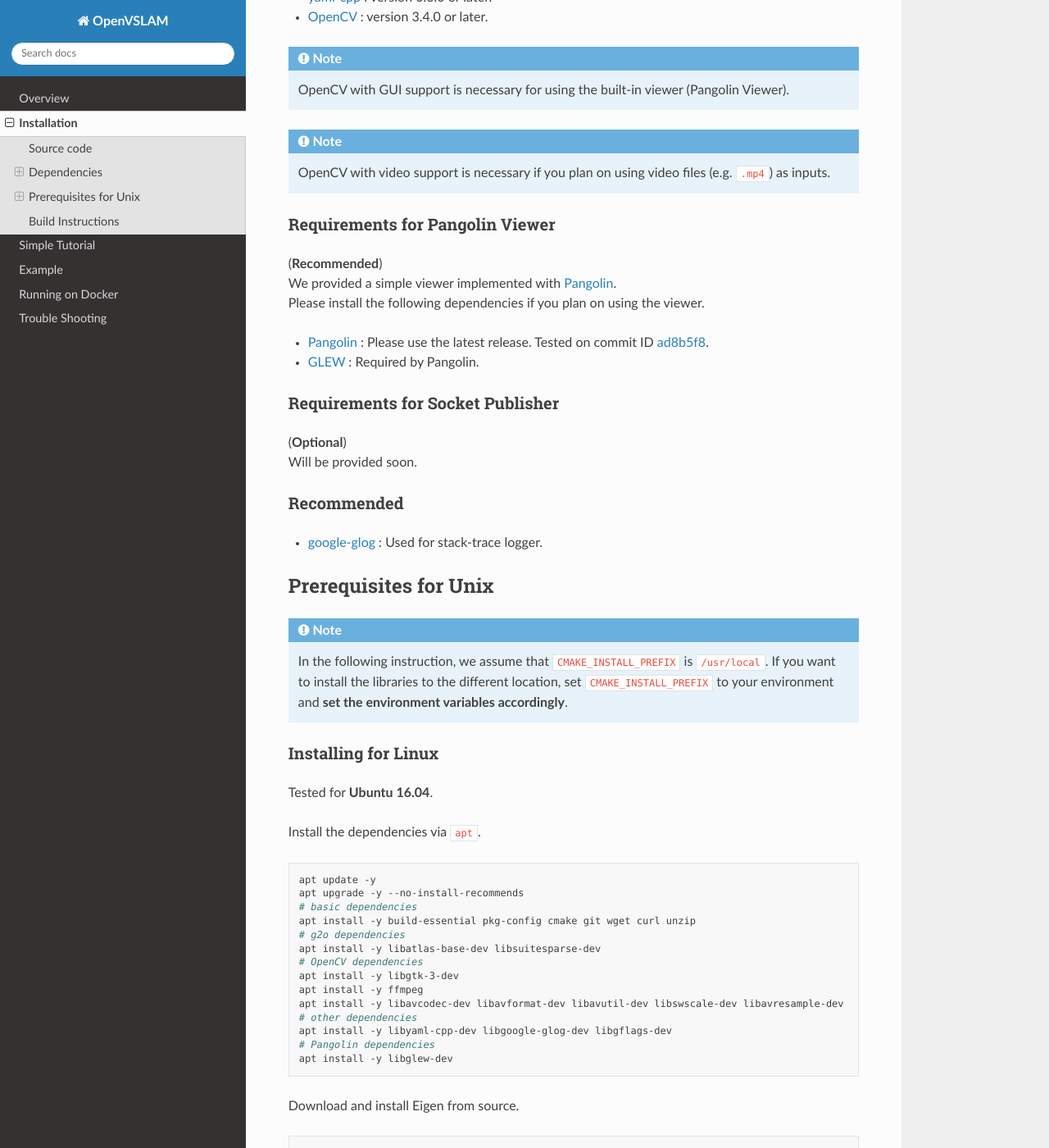
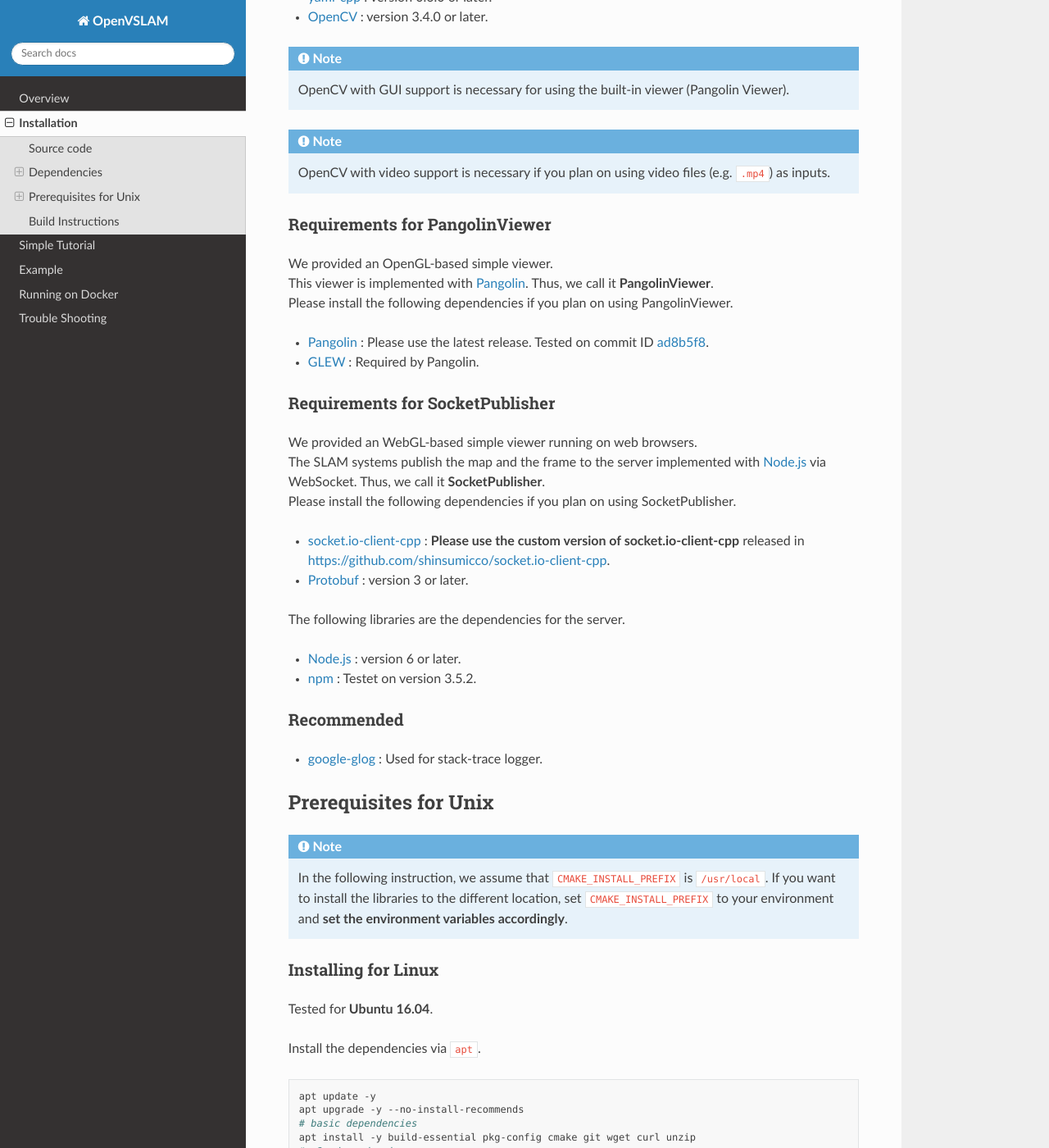
Before and after one commit to xdspacelab/openvslam, a Sphinx documentation site: the page built from docs/installation.rst, in a window 1280 px wide and 1400 px high, scrolled down 817 px. Shown: the whole window at 82% size. Built offline with Sphinx 7.4.7 and the Read the Docs theme 2.0.0, drawn with Linux system fonts in a browser that asks for light colours.

Commit message:
Add a description for the dependencies of SocketPublisher

```diff
--- a/docs/installation.rst
+++ b/docs/installation.rst
@@ -55,22 +55,33 @@
 
     OpenCV with video support is necessary if you plan on using video files (e.g. ``.mp4``) as inputs.
 
-Requirements for Pangolin Viewer
+Requirements for PangolinViewer
 ^^^^^^^^^^^^^^^^^^^^^^^^^^^^^^^^
 
-| (**Recommended**)
-| We provided a simple viewer implemented with `Pangolin <https://github.com/stevenlovegrove/Pangolin>`_.
-| Please install the following dependencies if you plan on using the viewer.
+| We provided an OpenGL-based simple viewer.
+| This viewer is implemented with `Pangolin <https://github.com/stevenlovegrove/Pangolin>`_. Thus, we call it **PangolinViewer**.
+| Please install the following dependencies if you plan on using PangolinViewer.
 
 * `Pangolin <https://github.com/stevenlovegrove/Pangolin>`_ : Please use the latest release. Tested on commit ID `ad8b5f8 <https://github.com/stevenlovegrove/Pangolin/tree/ad8b5f83222291c51b4800d5a5873b0e90a0cf81>`_.
 
 * `GLEW <http://glew.sourceforge.net/>`_ : Required by Pangolin.
 
-Requirements for Socket Publisher
+Requirements for SocketPublisher
 ^^^^^^^^^^^^^^^^^^^^^^^^^^^^^^^^^
 
-| (**Optional**)
-| Will be provided soon.
+| We provided an WebGL-based simple viewer running on web browsers.
+| The SLAM systems publish the map and the frame to the server implemented with `Node.js <https://nodejs.org/>`_ via WebSocket. Thus, we call it **SocketPublisher**.
+| Please install the following dependencies if you plan on using SocketPublisher.
+
+* `socket.io-client-cpp <https://github.com/shinsumicco/socket.io-client-cpp>`_ : **Please use the custom version of socket.io-client-cpp** released in `https://github.com/shinsumicco/socket.io-client-cpp <https://github.com/shinsumicco/socket.io-client-cpp>`_.
+
+* `Protobuf <https://github.com/protocolbuffers/protobuf>`_ : version 3 or later.
+
+The following libraries are the dependencies for the server.
+
+* `Node.js <https://nodejs.org/>`_ : version 6 or later.
+
+* `npm <https://www.npmjs.com/>`_ : Testet on version 3.5.2.
 
 Recommended
 ^^^^^^^^^^^
```
